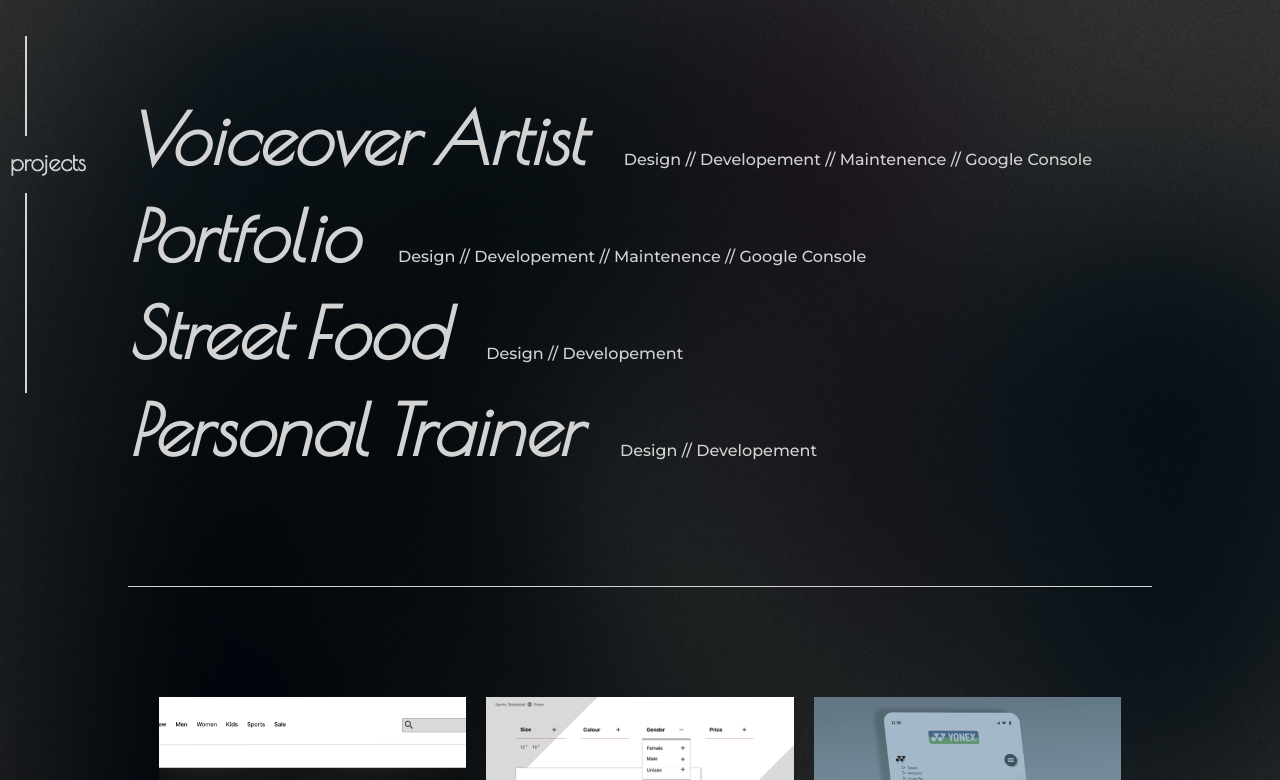
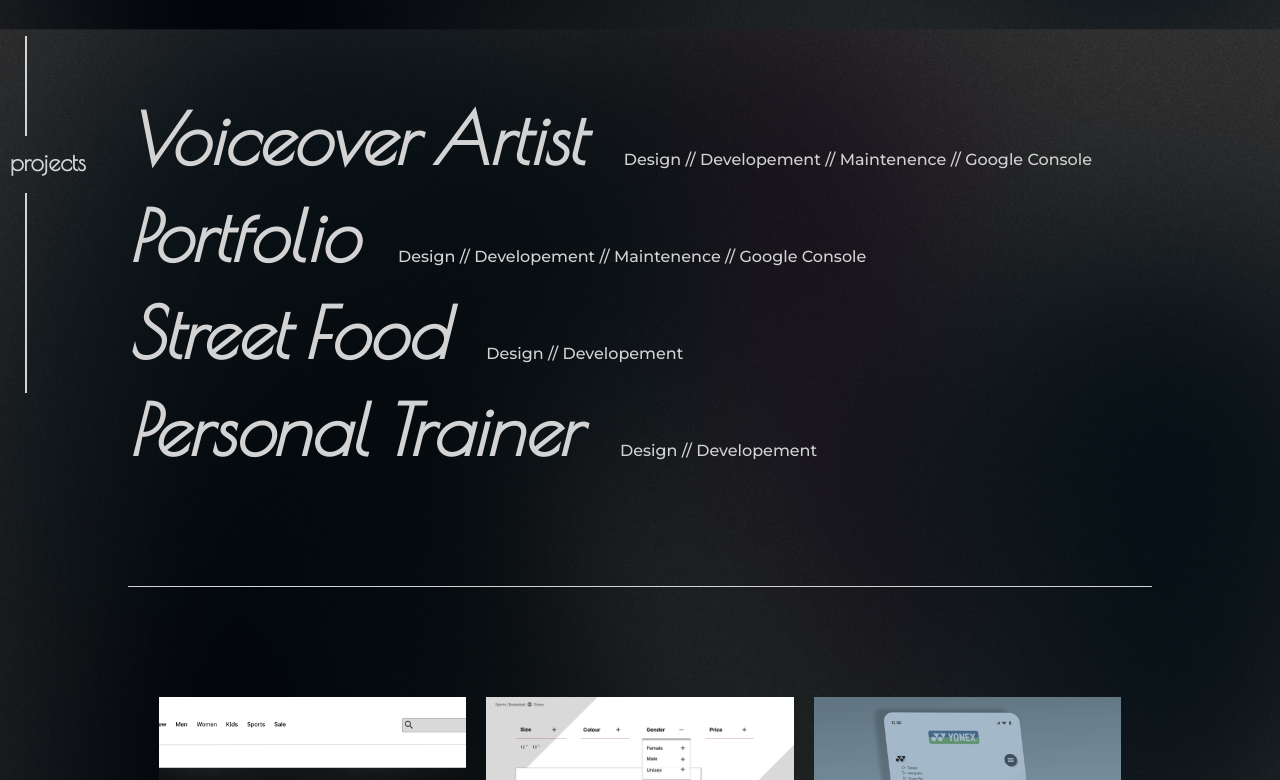
Before and after one commit to OliverPSmith/portfolioMarch2023, a plain HTML site: page index.html in a window 1280 px wide. Shown: the part 802-1582 px from the top of the page. Drawn offline with nearby package versions, Linux system fonts and the light colour scheme.

Commit message:
Update main.css

```diff
--- a/main.css
+++ b/main.css
@@ -15,10 +15,9 @@
 body {
     /*  background-color: #000F34;    */
     background-image: url(images/bGCompressed.png);
-    background-size: contain;
+    background-size: cover;
     background-repeat: no-repeat;
     background-attachment: fixed;
-    background-size: 100% 100%;
     background-position: center;
 
 }
```
